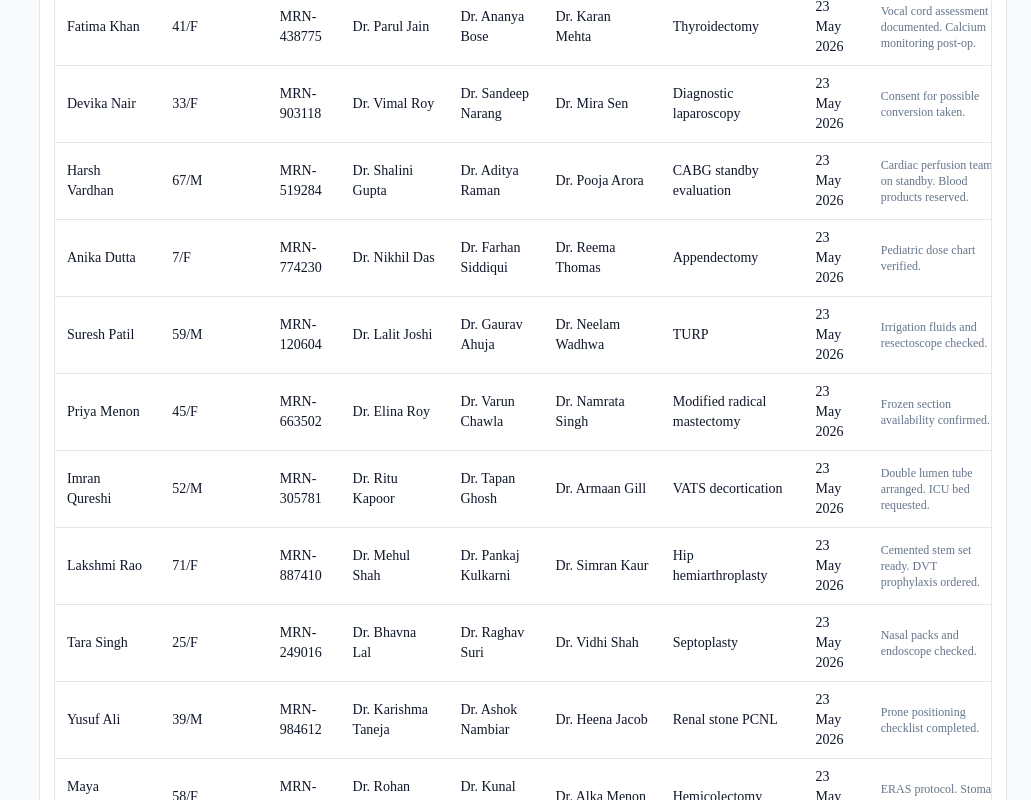
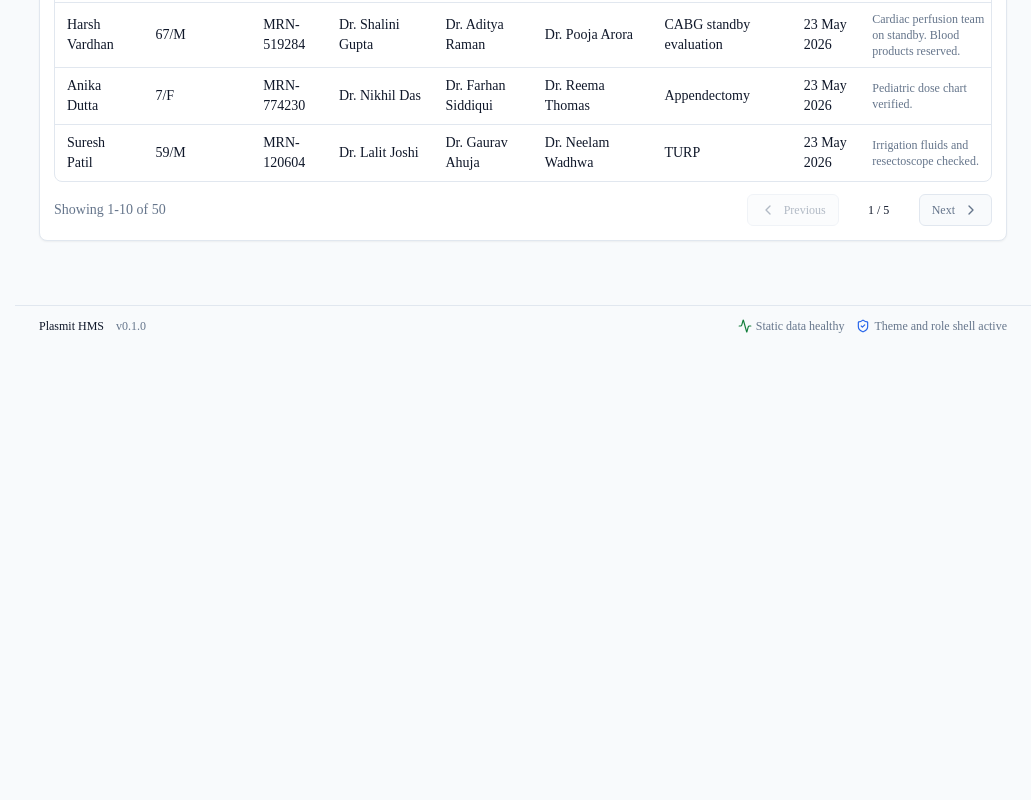
Before and after one commit to masterjjyogi-png/plasmit-webapp, a Next.js app: page /surgery/waiting-list in a window 1280 px wide. Shown: the part 900-1700 px from the top of the page, without its empty margins (249-1280 px from the left). After the commit the page ends 1246 px from the top, so only its background shows below. Built offline with nearby package versions, Linux system fonts and the light colour scheme.

Commit message:
Update surgery scheduling workflow

```diff
--- /dev/null
+++ b/src/app/(app)/surgery/global-search/page.tsx
@@ -0,0 +1,5 @@
+import { SurgeryGlobalSearchPage } from "@/features/surgery/surgery-pages";
+
+export default function SurgeryGlobalSearchRoute() {
+  return <SurgeryGlobalSearchPage />;
+}
--- a/src/features/surgery/surgery-pages.tsx
+++ b/src/features/surgery/surgery-pages.tsx
@@ -5,7 +5,7 @@ import Link from "next/link";
 import { useSearchParams } from "next/navigation";
 import * as Dialog from "@radix-ui/react-dialog";
 import * as DropdownMenu from "@radix-ui/react-dropdown-menu";
-import { CalendarDays, ClipboardList, Edit3, Filter, MoreVertical, Plus, Scissors, X } from "lucide-react";
+import { CalendarDays, ChevronLeft, ChevronRight, ClipboardList, Edit3, Filter, MoreVertical, Plus, Scissors, Search, X } from "lucide-react";
 
 import { AlertBanner } from "@/components/ui/alert-banner";
 import { Button } from "@/components/ui/button";
@@ -132,17 +132,37 @@ function uniqueBookingsByRequest(bookings: OtBooking[]) {
   });
 }
 
+function ensureUniqueBookingIds(bookings: OtBooking[]) {
+  const seenBookingIds = new Set<string>();
+  return bookings.map((booking, index) => {
+    if (!seenBookingIds.has(booking.id)) {
+      seenBookingIds.add(booking.id);
+      return booking;
+    }
+    const nextBooking = { ...booking, id: `${booking.id}-${booking.requestId}-${index}` };
+    seenBookingIds.add(nextBooking.id);
+    return nextBooking;
+  });
+}
+
+function createBookingId(requestId: string, otId: string, time: string) {
+  if (typeof crypto !== "undefined" && "randomUUID" in crypto) {
+    return `bk-${crypto.randomUUID()}`;
+  }
+  return `bk-${requestId}-${otId}-${time.replace(/[^a-z0-9]/gi, "")}-${Date.now()}`;
+}
+
 function useSurgeryState() {
   const [requests, setRequests] = usePersistentSurgeryState<SurgeryRequest[]>("surgery.requests.v6", surgeryRequests);
   const [storedBookings, setStoredBookings] = usePersistentSurgeryState<OtBooking[]>("surgery.bookings.v6", otBookings);
   const [rooms, setRooms] = usePersistentSurgeryState<typeof otRooms>("surgery.rooms.v2", otRooms);
   const [times, setTimes] = usePersistentSurgeryState<string[]>("surgery.times.v2", otTimes);
-  const bookings = React.useMemo(() => uniqueBookingsByRequest(storedBookings), [storedBookings]);
+  const bookings = React.useMemo(() => ensureUniqueBookingIds(uniqueBookingsByRequest(storedBookings)), [storedBookings]);
   const setBookings = React.useCallback((nextValue: React.SetStateAction<OtBooking[]>) => {
     setStoredBookings((currentBookings) => {
-      const currentUniqueBookings = uniqueBookingsByRequest(currentBookings);
+      const currentUniqueBookings = ensureUniqueBookingIds(uniqueBookingsByRequest(currentBookings));
       const resolvedBookings = typeof nextValue === "function" ? (nextValue as (current: OtBooking[]) => OtBooking[])(currentUniqueBookings) : nextValue;
-      return uniqueBookingsByRequest(resolvedBookings);
+      return ensureUniqueBookingIds(uniqueBookingsByRequest(resolvedBookings));
     });
   }, [setStoredBookings]);
   return { requests, setRequests, bookings, setBookings, rooms, setRooms, times, setTimes };
@@ -281,12 +301,14 @@ export function SurgeryDashboardPage() {
   const waitingListRequests = requests.filter((request) => request.status !== "Scheduled" && !scheduledRequestIds.has(request.id));
   const pending = waitingListRequests.filter((item) => item.status === "Requested").length;
   const accepted = waitingListRequests.filter((item) => item.status === "Accepted").length;
+  const scheduledPatients = requests.filter((request) => request.status === "Scheduled" || scheduledRequestIds.has(request.id)).length;
   const scheduled = bookings.filter((booking) => booking.date === scheduleMetricDate).length;
   return (
     <SurgeryShell title="Surgery Schedule" description="OT command center for surgery waiting list, acceptance, scheduling, slot status, and theatre utilization.">
-      <div className="grid gap-3 md:grid-cols-3">
+      <div className="grid gap-3 md:grid-cols-4">
         <Metric icon={<ClipboardList className="h-5 w-5" />} label="Waiting requests" value={pending} />
         <Metric icon={<Scissors className="h-5 w-5" />} label="Accepted" value={accepted} />
+        <Metric icon={<CalendarDays className="h-5 w-5" />} label="Scheduled" value={scheduledPatients} />
         <Metric
           icon={<CalendarDays className="h-5 w-5" />}
           label={scheduleMetricDate === todayDateKey() ? "Scheduled today" : "Scheduled patients"}
@@ -343,7 +365,9 @@ export function SurgeryWaitingListPage() {
   const [filters, setFilters] = React.useState<SurgeryFilter[]>([]);
   const [draft, setDraft] = React.useState<RequestDraft | null>(null);
   const [scheduleRequest, setScheduleRequest] = React.useState<SurgeryRequest | null>(null);
+  const [page, setPage] = React.useState(1);
   const filterIdRef = React.useRef(1);
+  const pageSize = 10;
 
   const scheduledRequestIds = React.useMemo(() => new Set(bookings.map((booking) => booking.requestId)), [bookings]);
   const filtered = requests.filter((request) => (
@@ -351,10 +375,20 @@ export function SurgeryWaitingListPage() {
     !scheduledRequestIds.has(request.id) &&
     filters.every((filterItem) => normalizeFilterValue(String(request[filterItem.criteria])).includes(normalizeFilterValue(filterItem.value)))
   ));
+  const pageCount = Math.max(1, Math.ceil(filtered.length / pageSize));
+  const pageStart = (page - 1) * pageSize;
+  const paginatedRequests = filtered.slice(pageStart, pageStart + pageSize);
+  const firstVisibleRequest = filtered.length === 0 ? 0 : pageStart + 1;
+  const lastVisibleRequest = Math.min(pageStart + pageSize, filtered.length);
+
+  React.useEffect(() => {
+    setPage((currentPage) => Math.min(currentPage, pageCount));
+  }, [pageCount]);
 
   function addFilter() {
     const id = `flt-local-${filterIdRef.current}`;
     filterIdRef.current += 1;
+    setPage(1);
     setFilters((current) => [...current, { id, criteria: "patientName", value: "" }]);
   }
 
@@ -386,11 +420,11 @@ export function SurgeryWaitingListPage() {
           {filters.length === 0 ? <AlertBanner icon={Filter} title="No filters active">Add a filter to narrow the waiting list.</AlertBanner> : null}
           {filters.map((filterItem) => (
             <div className="grid gap-2 md:grid-cols-[220px_minmax(0,1fr)_auto]" key={filterItem.id}>
-              <select className="h-9 rounded-md border border-input bg-background px-2 text-sm" value={filterItem.criteria} onChange={(event) => setFilters((current) => current.map((item) => item.id === filterItem.id ? { ...item, criteria: event.target.value as SurgeryFilter["criteria"] } : item))}>
+              <select className="h-9 rounded-md border border-input bg-background px-2 text-sm" value={filterItem.criteria} onChange={(event) => { setPage(1); setFilters((current) => current.map((item) => item.id === filterItem.id ? { ...item, criteria: event.target.value as SurgeryFilter["criteria"] } : item)); }}>
                 {filterOptions.map((option) => <option key={option.value} value={option.value}>{option.label}</option>)}
               </select>
-              <Input value={filterItem.value} onChange={(event) => setFilters((current) => current.map((item) => item.id === filterItem.id ? { ...item, value: event.target.value } : item))} placeholder="Filter value" />
-              <Button variant="ghost" onClick={() => setFilters((current) => current.filter((item) => item.id !== filterItem.id))}>Remove</Button>
+              <Input value={filterItem.value} onChange={(event) => { setPage(1); setFilters((current) => current.map((item) => item.id === filterItem.id ? { ...item, value: event.target.value } : item)); }} placeholder="Filter value" />
+              <Button variant="ghost" onClick={() => { setPage(1); setFilters((current) => current.filter((item) => item.id !== filterItem.id)); }}>Remove</Button>
             </div>
           ))}
         </CardContent>
@@ -404,7 +438,7 @@ export function SurgeryWaitingListPage() {
                 <tr>{["Patient name", "Age/Gender", "MRN", "Requested by", "Chief surgeon", "Anesthetist", "Surgery name", "Date", "Instructions", "Status", "Actions"].map((head) => <th className="border-b border-border px-3 py-2 text-left" key={head}>{head}</th>)}</tr>
               </thead>
               <tbody>
-                {filtered.map((request) => (
+                {paginatedRequests.map((request) => (
                   <tr className="border-b border-border last:border-b-0 hover:bg-surface-muted/60" key={request.id}>
                     <td className="px-3 py-2 font-medium">{request.patientName}</td>
                     <td className="px-3 py-2">{request.ageGender}</td>
@@ -452,8 +486,33 @@ export function SurgeryWaitingListPage() {
                     </td>
                   </tr>
                 ))}
+                {paginatedRequests.length === 0 ? (
+                  <tr>
+                    <td className="px-3 py-8 text-center text-sm text-muted-foreground" colSpan={11}>
+                      No surgery requests match the active filters.
+                    </td>
+                  </tr>
+                ) : null}
               </tbody>
             </table>
+          </div>
+          <div className="mt-3 flex flex-col gap-2 text-sm text-muted-foreground sm:flex-row sm:items-center sm:justify-between">
+            <div>
+              Showing {firstVisibleRequest}-{lastVisibleRequest} of {filtered.length}
+            </div>
+            <div className="flex items-center gap-2">
+              <Button size="sm" variant="outline" disabled={page === 1} onClick={() => setPage((currentPage) => Math.max(1, currentPage - 1))}>
+                <ChevronLeft className="h-4 w-4" />
+                Previous
+              </Button>
+              <span className="min-w-16 text-center text-xs font-medium text-foreground">
+                {page} / {pageCount}
+              </span>
+              <Button size="sm" variant="outline" disabled={page === pageCount} onClick={() => setPage((currentPage) => Math.min(pageCount, currentPage + 1))}>
+                Next
+                <ChevronRight className="h-4 w-4" />
+              </Button>
+            </div>
           </div>
         </CardContent>
       </Card>
@@ -466,6 +525,78 @@ export function SurgeryWaitingListPage() {
           </div>
         ) : null}
       </CenterModal>
+    </SurgeryShell>
+  );
+}
+
+export function SurgeryGlobalSearchPage() {
+  const { requests, bookings } = useSurgeryState();
+  const [query, setQuery] = React.useState("");
+  const scheduledRequestIds = React.useMemo(() => new Set(bookings.map((booking) => booking.requestId)), [bookings]);
+  const searchValue = normalizeFilterValue(query);
+  const rows = React.useMemo(() => {
+    if (!searchValue) return [];
+    return requests.filter((request) => {
+      const searchableValues = [
+        request.patientName,
+        request.chiefSurgeon,
+        request.requestedBy,
+        request.anesthetist,
+        request.surgeryName,
+      ];
+      return searchableValues.some((value) => normalizeFilterValue(value).includes(searchValue));
+    });
+  }, [requests, searchValue]);
+
+  return (
+    <SurgeryShell title="Global Search" description="Search surgery requests by patient name, chief surgeon, requested by, anesthetist, or surgery name.">
+      <Card>
+        <CardHeader>
+          <div>
+            <CardTitle>Search surgery data</CardTitle>
+            <CardDescription>{rows.length} matching rows</CardDescription>
+          </div>
+        </CardHeader>
+        <CardContent className="space-y-4">
+          <div className="relative max-w-xl">
+            <Search className="pointer-events-none absolute left-3 top-1/2 h-4 w-4 -translate-y-1/2 text-muted-foreground" />
+            <Input className="pl-9" value={query} onChange={(event) => setQuery(event.target.value)} placeholder="Patient name, chief surgeon, requested by, anesthetist, or surgery name" />
+          </div>
+          <div className="overflow-x-auto rounded-lg border border-border">
+            <table className="w-full min-w-[1060px] border-collapse text-sm">
+              <thead className="bg-surface-muted text-xs font-semibold uppercase tracking-wide text-muted-foreground">
+                <tr>
+                  {["Patient name", "MRN", "Chief surgeon", "Requested by", "Anesthetist", "Surgery name", "Date", "Priority", "Status"].map((head) => (
+                    <th className="border-b border-border px-3 py-2 text-left" key={head}>{head}</th>
+                  ))}
+                </tr>
+              </thead>
+              <tbody>
+                {rows.map((request) => (
+                  <tr className="border-b border-border last:border-b-0 hover:bg-surface-muted/60" key={request.id}>
+                    <td className="px-3 py-2 font-medium">{request.patientName}</td>
+                    <td className="px-3 py-2">{request.mrn}</td>
+                    <td className="px-3 py-2">{request.chiefSurgeon}</td>
+                    <td className="px-3 py-2">{request.requestedBy}</td>
+                    <td className="px-3 py-2">{request.anesthetist}</td>
+                    <td className="px-3 py-2">{request.surgeryName}</td>
+                    <td className="px-3 py-2">{request.surgeryDate}</td>
+                    <td className="px-3 py-2">{request.priority}</td>
+                    <td className="px-3 py-2"><SurgeryStatus status={scheduledRequestIds.has(request.id) ? "Scheduled" : request.status} /></td>
+                  </tr>
+                ))}
+                {rows.length === 0 ? (
+                  <tr>
+                    <td className="px-3 py-8 text-center text-sm text-muted-foreground" colSpan={9}>
+                      {query.trim() ? "No matching surgery requests found." : "Enter a search term to view matching surgery rows."}
+                    </td>
+                  </tr>
+                ) : null}
+              </tbody>
+            </table>
+          </div>
+        </CardContent>
+      </Card>
     </SurgeryShell>
   );
 }
@@ -510,7 +641,6 @@ export function SurgerySchedulePage() {
   const [otToDelete, setOtToDelete] = React.useState("");
   const [tableActionError, setTableActionError] = React.useState("");
   const [contextScheduleError, setContextScheduleError] = React.useState("");
-  const bookingIdRef = React.useRef(1);
   const otIdRef = React.useRef(7);
   const selectedRequest = requests.find((request) => request.id === selectedRequestId) ?? requests[0];
   const dateBookings = bookings.filter((booking) => booking.date === date);
@@ -543,8 +673,7 @@ export function SurgerySchedulePage() {
       if (existingForRequest) {
         return current.map((booking) => booking.id === existingForRequest.id ? { ...booking, otId, time, date } : booking);
       }
-      const next: OtBooking = { id: `bk-local-${bookingIdRef.current}`, requestId: selectedRequest.id, otId, time, date, status: "Scheduled" };
-      bookingIdRef.current += 1;
+      const next: OtBooking = { id: createBookingId(selectedRequest.id, otId, time), requestId: selectedRequest.id, otId, time, date, status: "Scheduled" };
       return [...current, next];
     });
     setRequests((current) => current.map((request) => request.id === selectedRequest.id ? { ...request, status: "Scheduled", surgeryDate: date, surgeryTime: time } : request));
@@ -576,8 +705,7 @@ export function SurgerySchedulePage() {
       if (existingBooking) {
         return current.map((booking) => booking.id === existingBooking.id ? { ...booking, otId: contextOtId, time: contextTime, date } : booking);
       }
-      const next: OtBooking = { id: `bk-local-${bookingIdRef.current}`, requestId: selectedRequest.id, otId: contextOtId, time: contextTime, date, status: "Scheduled" };
-      bookingIdRef.current += 1;
+      const next: OtBooking = { id: createBookingId(selectedRequest.id, contextOtId, contextTime), requestId: selectedRequest.id, otId: contextOtId, time: contextTime, date, status: "Scheduled" };
       return [...current, next];
     });
     setRequests((current) => current.map((request) => request.id === selectedRequest.id ? { ...request, status: "Scheduled", surgeryDate: date, surgeryTime: contextTime } : request));
@@ -717,17 +845,22 @@ export function SurgerySchedulePage() {
 
   return (
     <SurgeryShell title="OT Schedule" description="Schedule all OTs in 15-minute slots and update patient movement status.">
-      <div className="grid gap-4 xl:grid-cols-[320px_minmax(0,1fr)]">
       <Card>
         <CardHeader><CardTitle>Patient details</CardTitle><CardDescription>Shown when user schedules against a patient.</CardDescription></CardHeader>
         <CardContent className="space-y-3">
+          <div className="grid gap-3 lg:grid-cols-[220px_minmax(0,1fr)]">
             <Input type="date" value={date} onChange={(event) => setDate(event.target.value)} placeholder="Date" />
-            <div className="relative">
+            <div className="relative min-w-0">
               <Input
                 value={requestSearch}
                 onChange={(event) => {
-                  setRequestSearch(event.target.value);
-                  setRequestSearchOpen(true);
+                  const nextSearch = event.target.value;
+                  setRequestSearch(nextSearch);
+                  setRequestSearchOpen(Boolean(nextSearch.trim()));
+                  if (!nextSearch.trim()) {
+                    setSelectedRequestVisible(false);
+                    setContextScheduleError("");
+                  }
                 }}
                 onFocus={() => setRequestSearchOpen(Boolean(requestSearch.trim()))}
                 placeholder="Search patient, MRN, surgery, surgeon, anesthetist"
@@ -753,6 +886,7 @@ export function SurgerySchedulePage() {
                   {searchResults.length === 0 ? <div className="px-3 py-2 text-sm text-muted-foreground">No request found</div> : null}
                 </div>
               ) : null}
+            </div>
           </div>
           {selectedRequestVisible ? (
             <div className="rounded-lg border border-border bg-surface-muted/50 p-3">
@@ -790,28 +924,21 @@ export function SurgerySchedulePage() {
 	                      {scheduleTimes.map((time) => <option key={time} value={time}>{time}</option>)}
 	                    </select>
 	                  </label>
-                  <Button size="sm" onClick={saveSelectedRequestSchedule}>Save</Button>
+	                  <div className="flex justify-end">
+	                    <Button className="min-w-16" size="sm" onClick={saveSelectedRequestSchedule}>OK</Button>
+	                  </div>
 	                </div>
 	                {contextScheduleError ? <div className="mt-2 rounded-md border border-danger/30 bg-danger/10 px-2 py-1 text-danger">{contextScheduleError}</div> : null}
-                <div className="mt-2">OT: {selectedRoom?.name ?? "Not booked"}</div>
-                <div>Table time: {selectedBooking?.time ?? selectedRequest.surgeryTime}</div>
-                <div>Status: {selectedScheduleStatus}</div>
-                <div>Priority: {selectedRequest.priority}</div>
-                <div>Duration: {selectedRequest.durationMinutes} min</div>
-                <div>Surgery: {selectedRequest.surgeryName}</div>
-                <div>Surgeon: {selectedRequest.chiefSurgeon}</div>
-                <div>Anesthetist: {selectedRequest.anesthetist}</div>
-                <div>Instructions: {selectedRequest.instructions}</div>
 	              </div>
 	            </div>
           ) : null}
         </CardContent>
       </Card>
-        <Card>
+      <Card className="-mx-4 rounded-none border-x-0 md:-mx-6">
         <CardHeader><CardTitle>Schedule table</CardTitle><CardDescription>Click an empty slot to book. Click a booked slot to view full request details.</CardDescription></CardHeader>
         <CardContent>
-            <div className="overflow-x-auto rounded-lg border border-border">
-              <table className="w-full min-w-[980px] border-collapse text-sm">
+          <div className="overflow-x-auto border-y border-border">
+            <table className="w-full min-w-[1280px] border-collapse text-sm">
                 <thead className="bg-surface-muted text-xs font-semibold uppercase tracking-wide text-muted-foreground">
                   <tr>
                     <th className="border-b border-border px-3 py-2 text-left">Time</th>
@@ -909,7 +1036,6 @@ export function SurgerySchedulePage() {
           </div>
         </CardContent>
       </Card>
-      </div>
       <Card>
         <CardHeader><CardTitle>Status legend</CardTitle></CardHeader>
         <CardContent className="flex flex-wrap gap-2">{slotStatuses.map((status) => <SurgeryStatus key={status} status={status} />)}</CardContent>
--- a/src/features/surgery/surgery-shared.tsx
+++ b/src/features/surgery/surgery-shared.tsx
@@ -2,7 +2,7 @@
 
 import Link from "next/link";
 import { usePathname } from "next/navigation";
-import { CalendarDays, ClipboardList, LockKeyhole, Scissors } from "lucide-react";
+import { CalendarDays, ClipboardList, LockKeyhole, Scissors, Search } from "lucide-react";
 
 import { useRole } from "@/components/providers/role-provider";
 import { AlertBanner } from "@/components/ui/alert-banner";
@@ -57,8 +57,7 @@ export function SurgeryShell({
     <ProtectedSurgery>
       {() => (
         <>
-          <PageHeader title={title} description={description} eyebrow="Surgery module" actions={actions} />
-          <SurgerySectionNav />
+          <PageHeader title={title} description={description} eyebrow="Surgery module" actions={<><SurgerySectionNav />{actions}</>} />
           <div className="space-y-4">{children}</div>
         </>
       )}
@@ -72,6 +71,7 @@ function SurgerySectionNav() {
     { label: "Dashboard", href: "/surgery", icon: Scissors },
     { label: "Waiting list", href: "/surgery/waiting-list", icon: ClipboardList },
     { label: "Schedule", href: "/surgery/schedule", icon: CalendarDays },
+    { label: "Global Search", href: "/surgery/global-search", icon: Search },
   ];
   return (
     <div className="flex flex-wrap gap-2">
```
Lines whose indentation alone changed are shown as unchanged.
